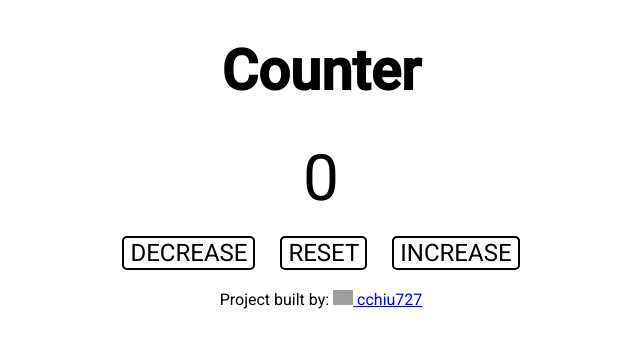
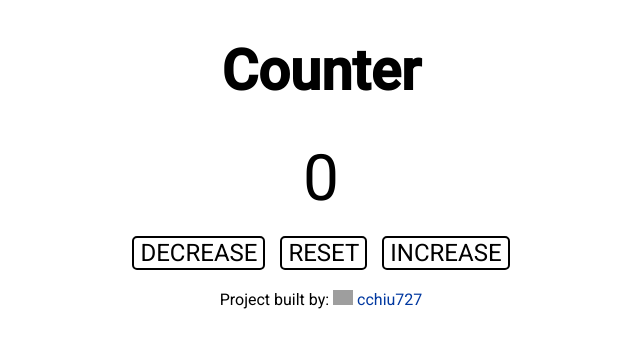
Before and after one commit to cchiu727/counter, a plain HTML site: page index.html in a window 1280 px wide. Shown: the whole page, without its empty margins (319-959 px from the left). Drawn offline with Linux system fonts and the light colour scheme; grey boxes are pictures that could not be loaded.

Commit message:
Fix styling

```diff
--- a/index.css
+++ b/index.css
@@ -24,7 +24,7 @@ span {
 .buttons {
     display: flex;
     justify-content: center;
-    gap: 25px;
+    gap: 15px;
     margin: 20px;
     flex-wrap: wrap;
 }
@@ -34,4 +34,10 @@ button {
     border: solid 2px black;
     border-radius: 5px;
     font-size: 24px;
+    color: black;
 }
+
+a {
+    text-decoration: none;
+    color: #0038A0;
+}
```
